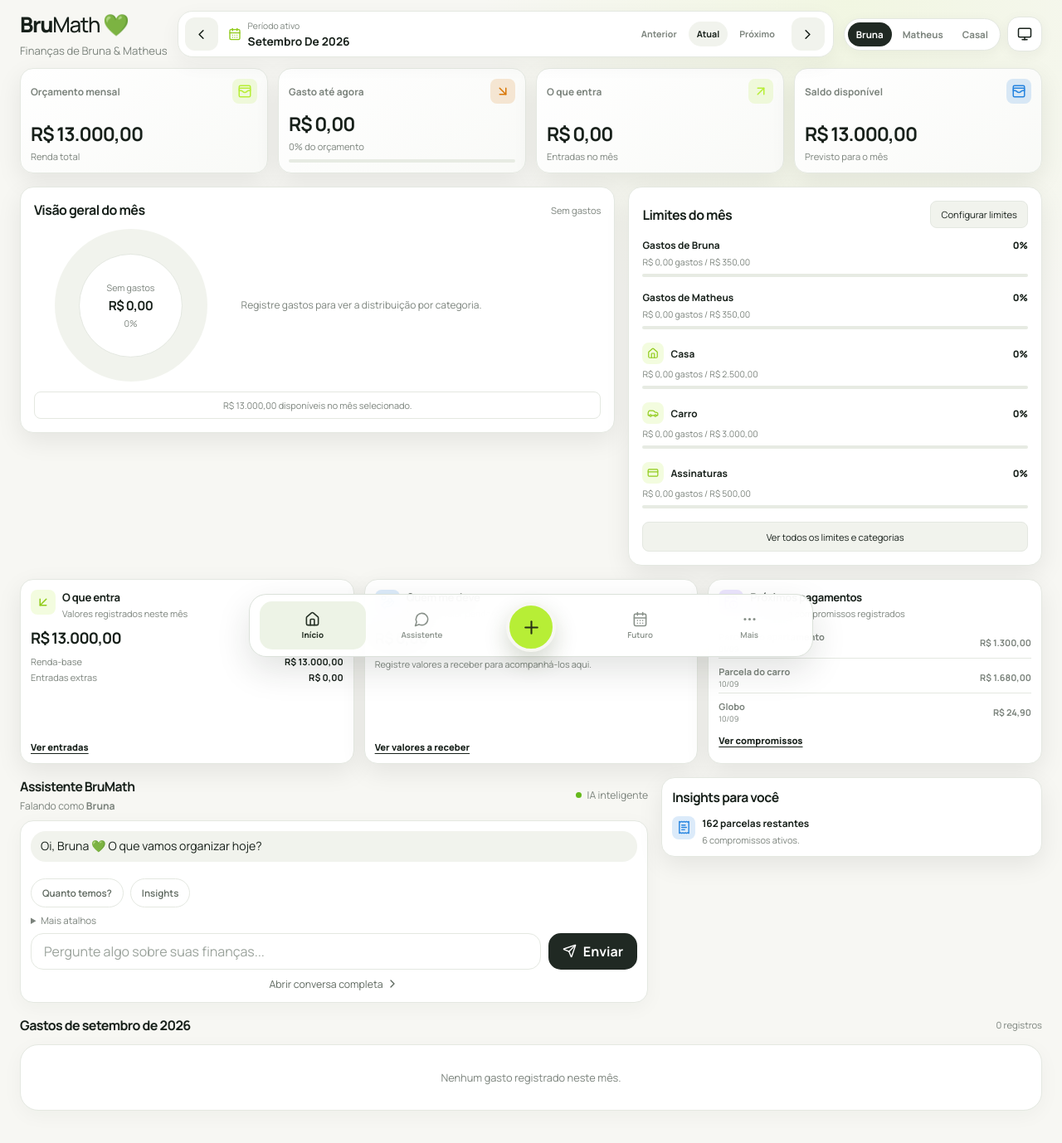
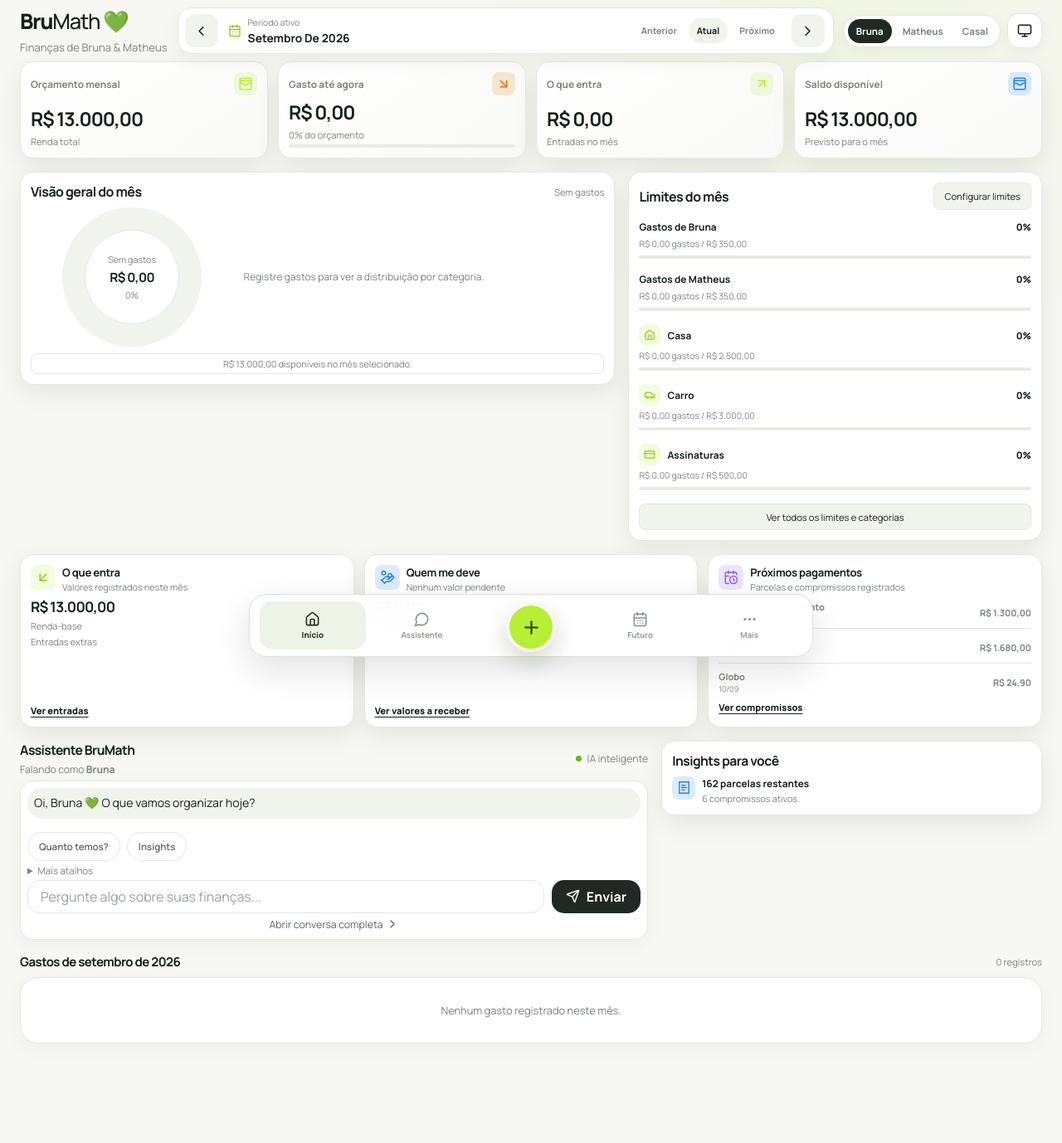
Before and after one commit to buraven/BruMath, a Next.js app: page / in a window 1280 px wide. Shown: the top 1378 px of the page at 83% size. Built offline with nearby package versions, Linux system fonts and the light colour scheme.

Commit message:
feat: refine home dashboard visual fidelity

```diff
--- a/app/globals.css
+++ b/app/globals.css
@@ -1947,8 +1947,8 @@ button {
   display: none;
 }
 .app-shell:has([data-home]) .topbar {
-  gap: var(--space-3);
-  padding-block: var(--space-3);
+  gap: var(--space-2);
+  padding-block: var(--space-2);
 }
 .app-shell:has([data-home]) .topbar-actions {
   flex-wrap: wrap;
@@ -1964,7 +1964,7 @@ button {
 
 @media (min-width: 1100px) {
   .app-shell:has([data-home]) .topbar {
-    grid-template-columns: auto minmax(19rem, 1fr) auto;
+    grid-template-columns: auto minmax(17rem, 1fr) auto;
     flex-wrap: nowrap;
     gap: var(--space-3);
   }
--- a/features/home/components/DashboardMetrics/DashboardMetrics.module.css
+++ b/features/home/components/DashboardMetrics/DashboardMetrics.module.css
@@ -8,7 +8,7 @@
   display: grid;
   grid-template-rows: auto 1fr auto auto;
   min-width: 0;
-  min-height: 112px;
+  min-height: 96px;
   padding: var(--space-3);
   border: 1px solid var(--line);
   border-radius: var(--radius-lg);
@@ -28,8 +28,8 @@
 
 .heading i {
   display: grid;
-  width: 30px;
-  height: 30px;
+  width: 28px;
+  height: 28px;
   flex: 0 0 auto;
   place-items: center;
   border-radius: var(--radius-sm);
@@ -54,7 +54,7 @@
 .card strong {
   align-self: end;
   min-width: 0;
-  margin-top: var(--space-2);
+  margin-top: var(--space-1);
   overflow-wrap: anywhere;
   font-size: clamp(1.12rem, 1.8vw, 1.45rem);
   letter-spacing: -0.045em;
@@ -68,7 +68,7 @@
 
 .track {
   height: var(--space-1);
-  margin-top: var(--space-2);
+  margin-top: var(--space-1);
   overflow: hidden;
   border-radius: 999px;
   background: var(--soft-track);
--- a/features/home/components/FinancialSnapshot/FinancialSnapshot.module.css
+++ b/features/home/components/FinancialSnapshot/FinancialSnapshot.module.css
@@ -1,8 +1,8 @@
 .card {
   display: grid;
   min-width: 0;
-  gap: var(--space-3);
-  padding: var(--space-4);
+  gap: var(--space-2);
+  padding: var(--space-3);
   border: 1px solid var(--line);
   border-radius: var(--radius-lg);
   background: var(--surface);
@@ -30,19 +30,19 @@
 
 .body {
   display: grid;
-  grid-template-columns: minmax(10.5rem, 0.84fr) minmax(14rem, 1.16fr);
+  grid-template-columns: minmax(9.5rem, 0.8fr) minmax(13rem, 1.2fr);
   align-items: center;
-  gap: var(--space-4);
+  gap: var(--space-3);
   min-width: 0;
 }
 
 .emptyBody {
-  grid-template-columns: minmax(10.5rem, 0.7fr) minmax(16rem, 1.3fr);
+  grid-template-columns: minmax(9.5rem, 0.72fr) minmax(14rem, 1.28fr);
 }
 
 .donut {
   display: grid;
-  width: min(100%, 11.5rem);
+  width: min(100%, 10.5rem);
   min-width: 0;
   aspect-ratio: 1 / 1;
   place-items: center;
@@ -81,7 +81,7 @@
 .legend {
   display: grid;
   min-width: 0;
-  gap: var(--space-2);
+  gap: var(--space-1);
 }
 
 .legend div:not(.emptyLegend) {
@@ -132,7 +132,7 @@
 }
 
 .card footer {
-  padding: var(--space-2) var(--space-3);
+  padding: var(--space-1) var(--space-2);
   border: 1px solid var(--line);
   border-radius: var(--radius-sm);
   color: var(--muted);
--- a/features/home/components/HomeAssistantPreview/HomeAssistantPreview.module.css
+++ b/features/home/components/HomeAssistantPreview/HomeAssistantPreview.module.css
@@ -1,7 +1,7 @@
 .preview {
   display: grid;
   min-width: 0;
-  gap: var(--space-2);
+  gap: var(--space-1);
 }
 
 .preview :global(.section-title) {
@@ -14,14 +14,14 @@
 
 .preview :global(.chat-preview) {
   display: grid;
-  gap: var(--space-2);
-  padding: var(--space-3);
+  gap: var(--space-1);
+  padding: var(--space-2);
   border-radius: var(--radius-lg);
 }
 
 .message {
   min-width: 0;
-  padding: var(--space-2) var(--space-3);
+  padding: var(--space-2);
   overflow-wrap: anywhere;
 }
 
@@ -58,7 +58,7 @@
 }
 
 .preview :global(.quick-actions) {
-  gap: var(--space-2);
+  gap: var(--space-1);
 }
 
 .preview :global(.input-row) {
@@ -66,11 +66,11 @@
 }
 
 .preview :global(.input-row input) {
-  height: 44px;
+  height: 40px;
 }
 
 .preview :global(.send-button) {
-  min-width: 96px;
+  min-width: 84px;
 }
 
 .preview summary {
--- a/features/home/components/HomeExpenses/HomeExpenses.module.css
+++ b/features/home/components/HomeExpenses/HomeExpenses.module.css
@@ -1,7 +1,7 @@
 .section {
   display: grid;
   min-width: 0;
-  gap: var(--space-3);
+  gap: var(--space-2);
 }
 
 .heading {
@@ -13,7 +13,7 @@
 
 .heading h2 {
   margin: 0;
-  font-size: 1rem;
+  font-size: 0.94rem;
   letter-spacing: -0.035em;
 }
 
--- a/features/home/components/HomeFinancialHighlights/HomeFinancialHighlights.module.css
+++ b/features/home/components/HomeFinancialHighlights/HomeFinancialHighlights.module.css
@@ -9,7 +9,7 @@
   display: grid;
   grid-template-rows: auto auto 1fr auto;
   min-width: 0;
-  gap: var(--space-2);
+  gap: var(--space-1);
   padding: var(--space-3);
   border: 1px solid var(--line);
   border-radius: var(--radius-lg);
@@ -52,7 +52,7 @@
 
 .card header p,
 .detail {
-  margin: var(--space-1) 0 0;
+  margin: 2px 0 0;
   color: var(--muted);
   font-size: 0.68rem;
   line-height: 1.35;
@@ -60,7 +60,7 @@
 
 .card > strong {
   min-width: 0;
-  font-size: clamp(1.05rem, 1.45vw, 1.3rem);
+  font-size: clamp(1rem, 1.35vw, 1.22rem);
   letter-spacing: -0.045em;
 }
 
--- a/features/home/components/HomeInsights/HomeInsights.module.css
+++ b/features/home/components/HomeInsights/HomeInsights.module.css
@@ -1,7 +1,7 @@
 .card {
   display: grid;
   min-width: 0;
-  gap: var(--space-3);
+  gap: var(--space-2);
   padding: var(--space-3);
   border: 1px solid var(--line);
   border-radius: var(--radius-lg);
@@ -17,7 +17,7 @@
 
 .items {
   display: grid;
-  gap: var(--space-2);
+  gap: var(--space-1);
 }
 
 .item {
@@ -57,7 +57,7 @@
 }
 
 .item p {
-  margin: var(--space-1) 0 0;
+  margin: 2px 0 0;
   color: var(--muted);
   font-size: 0.68rem;
   line-height: 1.4;
--- a/features/home/components/Limits/HomeLimits.module.css
+++ b/features/home/components/Limits/HomeLimits.module.css
@@ -2,7 +2,7 @@
   display: grid;
   min-width: 0;
   gap: var(--space-2);
-  padding: var(--space-4);
+  padding: var(--space-3);
   border: 1px solid var(--line);
   border-radius: var(--radius-lg);
   background: var(--surface);
@@ -118,7 +118,7 @@
 
 .all {
   width: 100%;
-  min-height: 36px;
+  min-height: 32px;
   margin-top: var(--space-1);
 }
 
```
